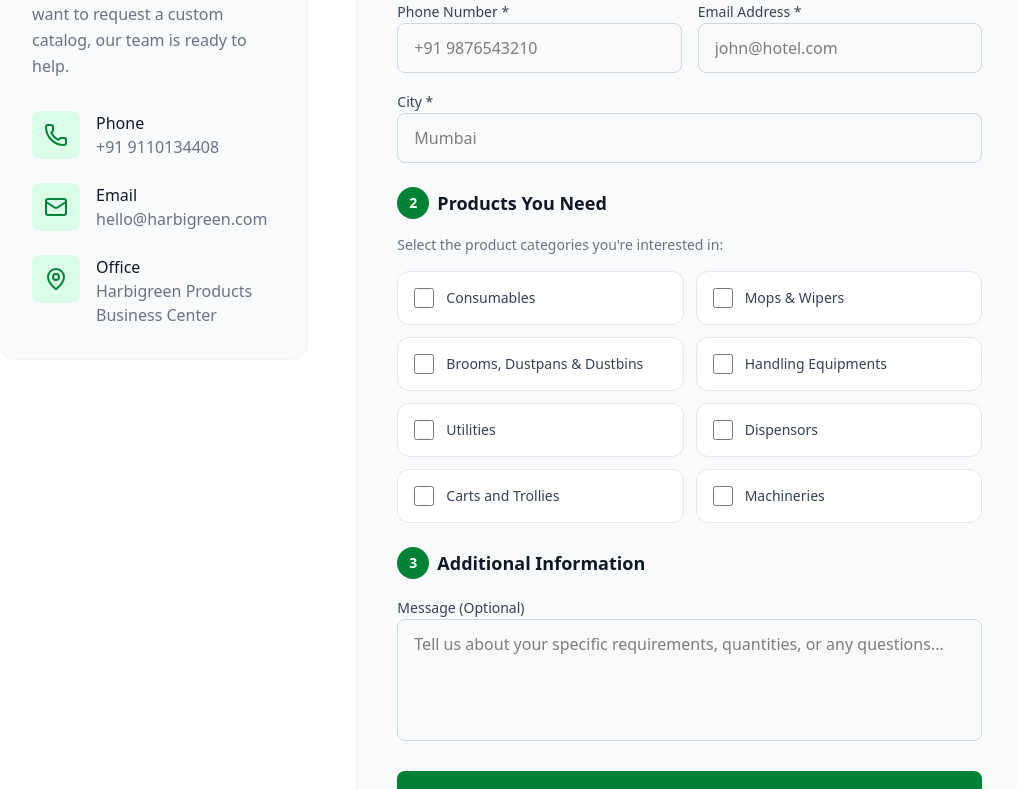
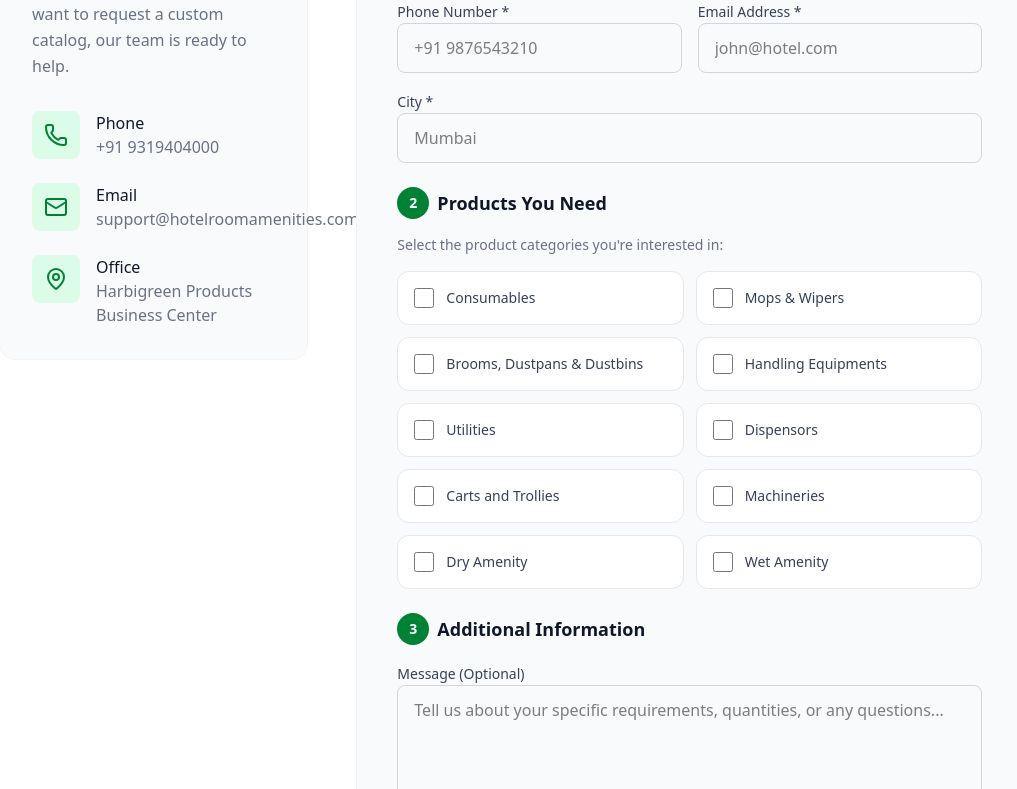
Before and after one commit to himanshugfx/gaur, a Next.js app: page /contact in a window 1280 px wide. Shown: the part 512-1301 px from the top of the page, without its empty margins (129-1146 px from the left). Built offline with nearby package versions, Linux system fonts and the light colour scheme; a web font is replaced by a local one.

Commit message:
feat: add Dry amenity and Wet amenity categories

```diff
--- a/src/app/admin/hotel-catalogue/[id]/edit/page.tsx
+++ b/src/app/admin/hotel-catalogue/[id]/edit/page.tsx
@@ -8,17 +8,16 @@ import Link from 'next/link';
 import MediaUploader from '@/components/admin/MediaUploader';
 
 const CATEGORIES = [
-    { value: 'COSMETIC', label: 'Cosmetics', fields: ['sizes', 'packing'] },
-    { value: 'DENTAL_KIT', label: 'Dental Kit', fields: ['contents', 'packing'] },
-    { value: 'SHAVING_KIT', label: 'Shaving Kit', fields: ['contents', 'packing'] },
-    { value: 'VANITY_KIT', label: 'Vanity Kit', fields: ['contents', 'packing'] },
-    { value: 'SLIPPER', label: 'Slipper', fields: ['material', 'color', 'dimensions'] },
-    { value: 'COASTER', label: 'Coaster', fields: ['material', 'color', 'dimensions'] },
-    { value: 'LAUNDRY_BAG', label: 'Laundry Bag', fields: ['material', 'color', 'dimensions'] },
-    { value: 'GARBAGE_BAG', label: 'Garbage Bag', fields: ['material', 'color', 'dimensions'] },
-    { value: 'SHOWER_CAP', label: 'Shower Cap', fields: ['material', 'color'] },
-    { value: 'COMB', label: 'Comb', fields: ['material', 'color', 'dimensions'] },
-    { value: 'OTHER', label: 'Other', fields: ['material', 'dimensions'] },
+    { value: 'CONSUMABLES', label: 'Consumables', fields: ['material', 'packing'] },
+    { value: 'MOPS_WIPERS', label: 'Mops & Wipers', fields: ['material', 'dimensions', 'color'] },
+    { value: 'BROOMS_DUSTPANS', label: 'Brooms, Dustpans & Dustbins', fields: ['material', 'dimensions', 'color'] },
+    { value: 'HANDLING_EQUIPMENTS', label: 'Handling Equipments', fields: ['material', 'dimensions'] },
+    { value: 'UTILITIES', label: 'Utilities', fields: ['material', 'dimensions'] },
+    { value: 'DISPENSORS', label: 'Dispensors', fields: ['material', 'dimensions', 'color'] },
+    { value: 'CARTS_TROLLIES', label: 'Carts and Trollies', fields: ['material', 'dimensions', 'color'] },
+    { value: 'MACHINERIES', label: 'Machineries', fields: ['material', 'dimensions'] },
+    { value: 'DRY_AMENITY', label: 'Dry Amenity', fields: ['material', 'packing', 'dimensions', 'sizes', 'contents'] },
+    { value: 'WET_AMENITY', label: 'Wet Amenity', fields: ['material', 'packing', 'dimensions', 'sizes', 'contents'] },
 ];
 
 export default function EditHotelAmenityPage({ params }: { params: Promise<{ id: string }> }) {
@@ -28,7 +27,7 @@ export default function EditHotelAmenityPage({ params }: { params: Promise<{ id:
     const [saving, setSaving] = useState(false);
     const [formData, setFormData] = useState({
         name: '',
-        category: 'COSMETIC',
+        category: 'CONSUMABLES',
         description: '',
         image: '',
         price: '',
@@ -62,7 +61,7 @@ export default function EditHotelAmenityPage({ params }: { params: Promise<{ id:
 
             setFormData({
                 name: data.name || '',
-                category: data.category || 'COSMETIC',
+                category: data.category || 'CONSUMABLES',
                 description: data.description || '',
                 image: data.image || '',
                 price: data.price?.toString() || '',
--- a/src/app/admin/hotel-catalogue/add/page.tsx
+++ b/src/app/admin/hotel-catalogue/add/page.tsx
@@ -16,6 +16,8 @@ const CATEGORIES = [
     { value: 'DISPENSORS', label: 'Dispensors', fields: ['material', 'dimensions', 'color'] },
     { value: 'CARTS_TROLLIES', label: 'Carts and Trollies', fields: ['material', 'dimensions', 'color'] },
     { value: 'MACHINERIES', label: 'Machineries', fields: ['material', 'dimensions'] },
+    { value: 'DRY_AMENITY', label: 'Dry Amenity', fields: ['material', 'packing', 'dimensions', 'sizes', 'contents'] },
+    { value: 'WET_AMENITY', label: 'Wet Amenity', fields: ['material', 'packing', 'dimensions', 'sizes', 'contents'] },
 ];
 
 export default function AddHotelAmenityPage() {
--- a/src/app/admin/hotel-catalogue/page.tsx
+++ b/src/app/admin/hotel-catalogue/page.tsx
@@ -33,6 +33,8 @@ const CATEGORIES = [
     { value: 'DISPENSORS', label: 'Dispensors' },
     { value: 'CARTS_TROLLIES', label: 'Carts and Trollies' },
     { value: 'MACHINERIES', label: 'Machineries' },
+    { value: 'DRY_AMENITY', label: 'Dry Amenity' },
+    { value: 'WET_AMENITY', label: 'Wet Amenity' },
 ];
 
 const getCategoryLabel = (category: string) => {
@@ -49,6 +51,8 @@ const getCategoryColor = (category: string) => {
         DISPENSORS: 'bg-pink-100 text-pink-700',
         CARTS_TROLLIES: 'bg-orange-100 text-orange-700',
         MACHINERIES: 'bg-indigo-100 text-indigo-700',
+        DRY_AMENITY: 'bg-stone-100 text-stone-700',
+        WET_AMENITY: 'bg-cyan-100 text-cyan-700',
     };
     return colors[category] || 'bg-gray-100 text-gray-700';
 };
--- a/src/app/catalogue/page.tsx
+++ b/src/app/catalogue/page.tsx
@@ -13,6 +13,8 @@ const CATEGORIES = [
     { value: 'DISPENSORS', label: 'Dispensors', color: 'bg-pink-100 text-pink-700', borderColor: 'border-pink-200' },
     { value: 'CARTS_TROLLIES', label: 'Carts and Trollies', color: 'bg-orange-100 text-orange-700', borderColor: 'border-orange-200' },
     { value: 'MACHINERIES', label: 'Machineries', color: 'bg-indigo-100 text-indigo-700', borderColor: 'border-indigo-200' },
+    { value: 'DRY_AMENITY', label: 'Dry Amenity', color: 'bg-stone-100 text-stone-700', borderColor: 'border-stone-200' },
+    { value: 'WET_AMENITY', label: 'Wet Amenity', color: 'bg-cyan-100 text-cyan-700', borderColor: 'border-cyan-200' },
 ];
 
 interface HotelAmenity {
--- a/src/app/contact/page.tsx
+++ b/src/app/contact/page.tsx
@@ -18,6 +18,8 @@ const PRODUCT_CATEGORIES = [
     { value: 'DISPENSORS', label: 'Dispensors' },
     { value: 'CARTS_TROLLIES', label: 'Carts and Trollies' },
     { value: 'MACHINERIES', label: 'Machineries' },
+    { value: 'DRY_AMENITY', label: 'Dry Amenity' },
+    { value: 'WET_AMENITY', label: 'Wet Amenity' },
 ];
 
 function SubmitButton() {
@@ -67,7 +69,7 @@ export default function ContactPage() {
                                     </div>
                                     <div>
                                         <h4 className="font-medium text-gray-900">Phone</h4>
-                                        <p className="text-gray-500">+91 9110134408</p>
+                                        <p className="text-gray-500">+91 9319404000</p>
                                     </div>
                                 </div>
 
@@ -77,7 +79,7 @@ export default function ContactPage() {
                                     </div>
                                     <div>
                                         <h4 className="font-medium text-gray-900">Email</h4>
-                                        <p className="text-gray-500">hello@harbigreen.com</p>
+                                        <p className="text-gray-500">support@hotelroomamenities.com</p>
                                     </div>
                                 </div>
 
--- a/src/app/products/page.tsx
+++ b/src/app/products/page.tsx
@@ -13,6 +13,8 @@ const CATEGORIES = [
     { value: 'DISPENSORS', label: 'Dispensors', color: 'bg-pink-100 text-pink-700' },
     { value: 'CARTS_TROLLIES', label: 'Carts and Trollies', color: 'bg-orange-100 text-orange-700' },
     { value: 'MACHINERIES', label: 'Machineries', color: 'bg-indigo-100 text-indigo-700' },
+    { value: 'DRY_AMENITY', label: 'Dry Amenity', color: 'bg-stone-100 text-stone-700' },
+    { value: 'WET_AMENITY', label: 'Wet Amenity', color: 'bg-cyan-100 text-cyan-700' },
 ];
 
 interface HotelAmenity {
```
